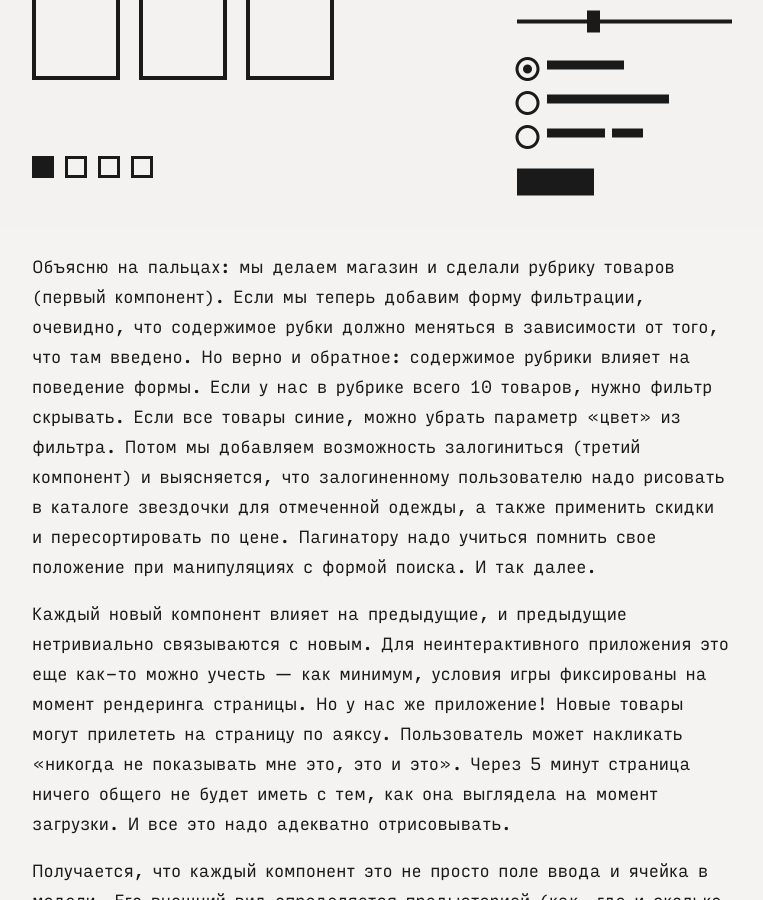
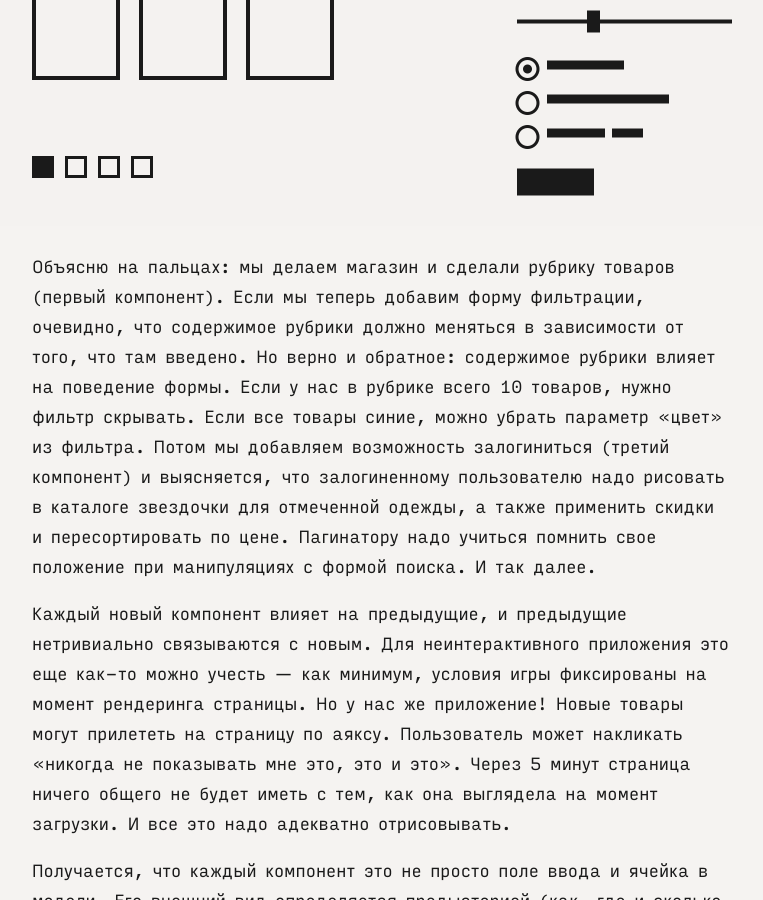
Before and after one commit to tonsky/tonsky.github.io, a Jekyll site: the page built from talks/2015-codefest/index.md, in a window 1280 px wide and 900 px high, scrolled down 1142 px. Shown: the whole window, without its empty margins (258-1021 px from the left). Built offline with Jekyll 4.4.1, drawn with Linux system fonts in a browser that asks for light colours; some of the changed text lies outside the part shown.

Commit message:
more proofreading

```diff
--- a/talks/2015-codefest/index.md
+++ b/talks/2015-codefest/index.md
@@ -14,7 +14,7 @@ summary: "Какие проблемы решает функциональное
 
 <img class="slide" src="eshop.png">
 
-Объясню на пальцах: мы делаем магазин и сделали рубрику товаров (первый компонент). Если мы теперь добавим форму фильтрации, очевидно, что содержимое рубки должно меняться в зависимости от того, что там введено. Но верно и обратное: содержимое рубрики влияет на поведение формы. Если у нас в рубрике всего 10 товаров, нужно фильтр скрывать. Если все товары синие, можно убрать параметр «цвет» из фильтра. Потом мы добавляем возможность залогиниться (третий компонент) и выясняется, что залогиненному пользователю надо рисовать в каталоге звездочки для отмеченной одежды, а также применить скидки и пересортировать по цене. Пагинатору надо учиться помнить свое положение при манипуляциях с формой поиска. И так далее.
+Объясню на пальцах: мы делаем магазин и сделали рубрику товаров (первый компонент). Если мы теперь добавим форму фильтрации, очевидно, что содержимое рубрики должно меняться в зависимости от того, что там введено. Но верно и обратное: содержимое рубрики влияет на поведение формы. Если у нас в рубрике всего 10 товаров, нужно фильтр скрывать. Если все товары синие, можно убрать параметр «цвет» из фильтра. Потом мы добавляем возможность залогиниться (третий компонент) и выясняется, что залогиненному пользователю надо рисовать в каталоге звездочки для отмеченной одежды, а также применить скидки и пересортировать по цене. Пагинатору надо учиться помнить свое положение при манипуляциях с формой поиска. И так далее.
 
 Каждый новый компонент влияет на предыдущие, и предыдущие нетривиально связываются с новым. Для неинтерактивного приложения это еще как-то можно учесть — как минимум, условия игры фиксированы на момент рендеринга страницы. Но у нас же приложение! Новые товары могут прилететь на страницу по аяксу. Пользователь может накликать «никогда не показывать мне это, это и это». Через 5 минут страница ничего общего не будет иметь с тем, как она выглядела на момент загрузки. И все это надо адекватно отрисовывать.
 
```
Also changed, not shown: other parts of talks/2015-codefest/index.md (+1 -1 lines).
